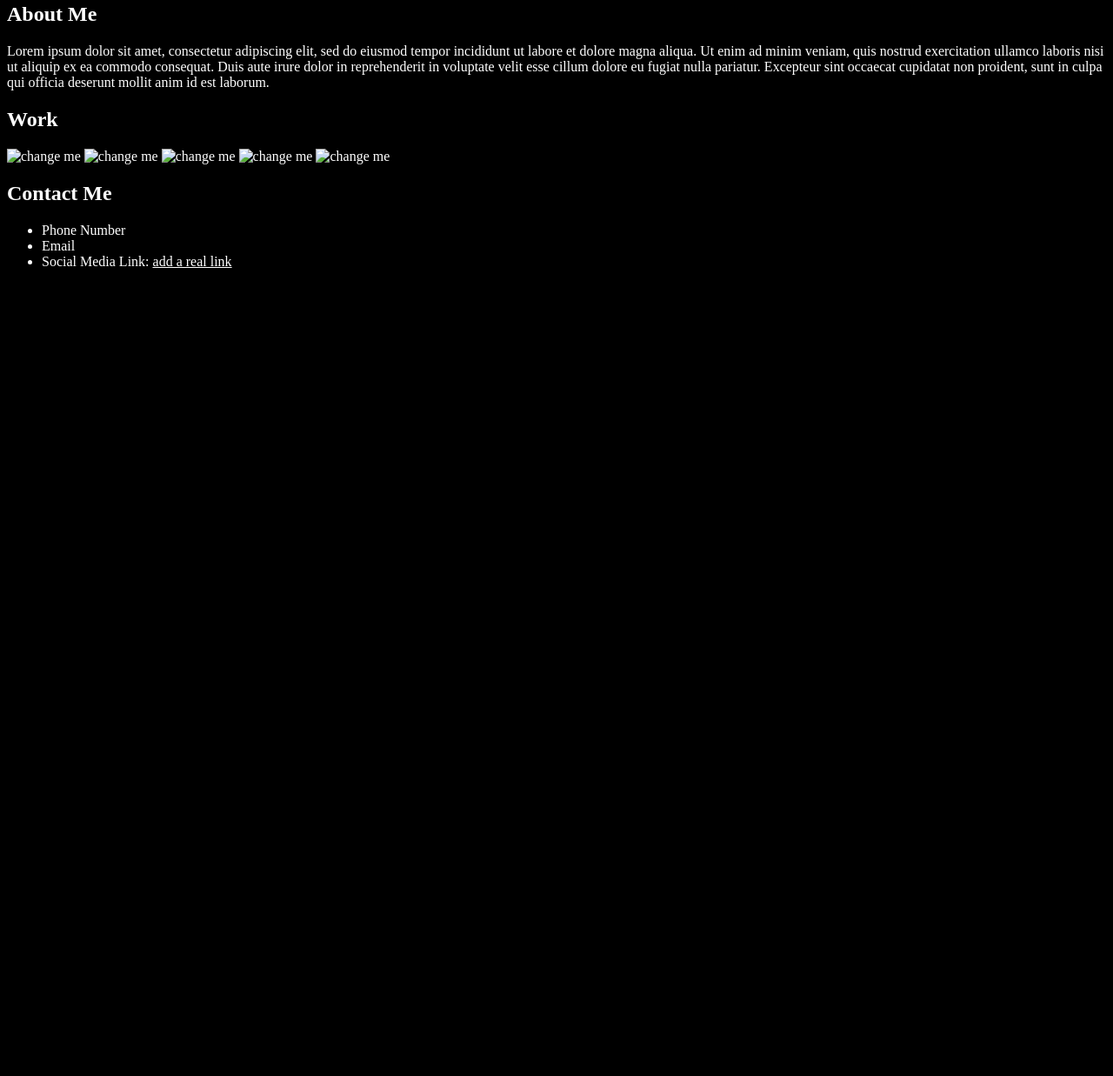
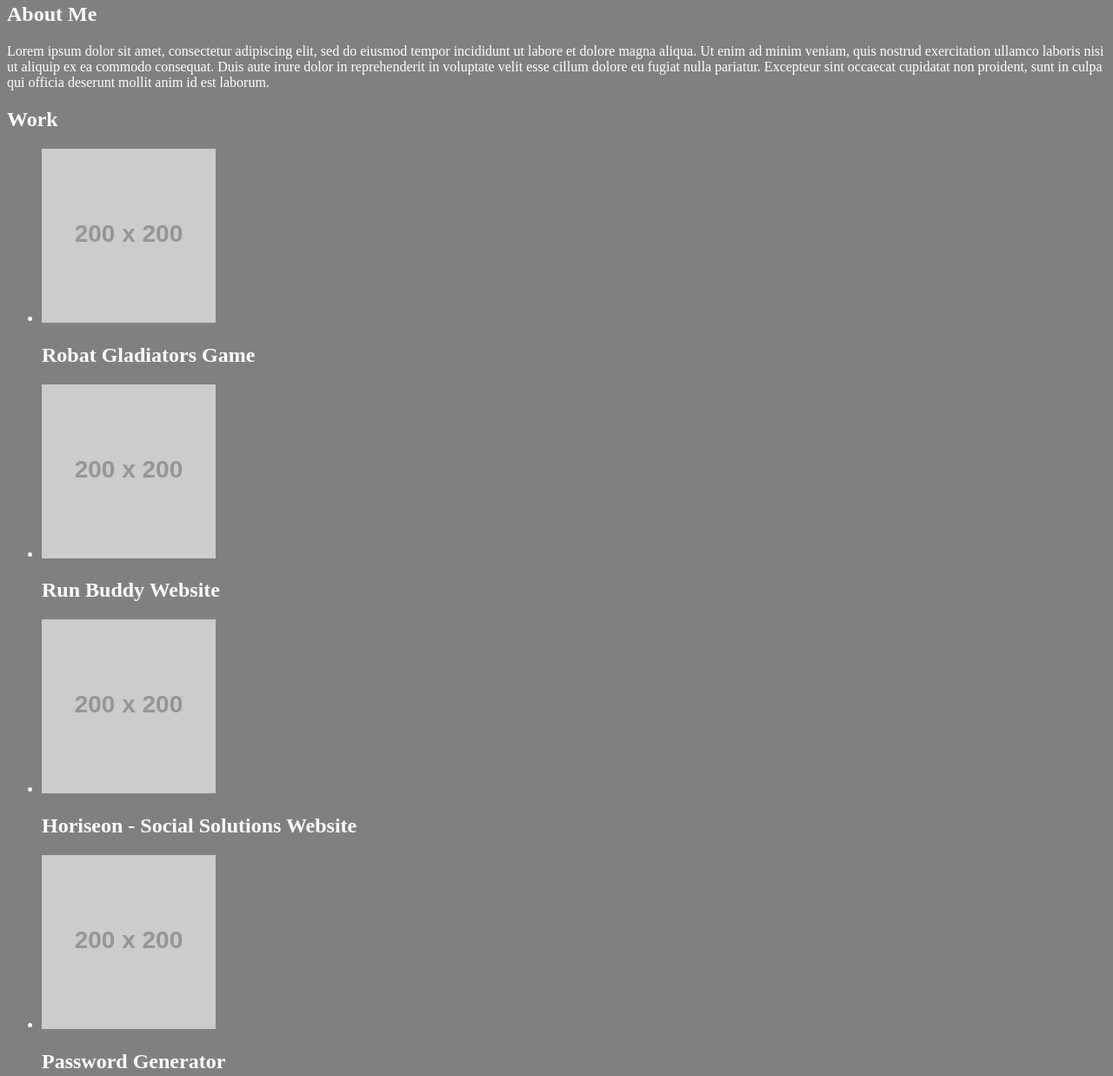
Before and after one commit to omarwright07/professional-portfolio, a plain HTML site: page index.html in a window 1280 px wide. Shown: the part 700-1937 px from the top of the page at 87% size. Before the commit the page ends 1026 px from the top, so only its background shows below. Drawn offline with Linux system fonts and the light colour scheme; placeholder pictures from the web are drawn by us.

Commit message:
added links and details to the work section

```diff
--- a/assets/css/style.css
+++ b/assets/css/style.css
@@ -1,4 +1,4 @@
 * {
-    background-color: black;
+    background-color: grey;
     color: white;
 }
--- a/index.html
+++ b/index.html
@@ -34,29 +34,46 @@
         </hero>
 
         <section>
-            <h1 id="about-me">About Me</h1>
+            <h1 class="section-header" id="about-me">About Me</h1>
             <p>
                 Lorem ipsum dolor sit amet, consectetur adipiscing elit, sed do eiusmod tempor incididunt ut labore et dolore magna aliqua. Ut enim ad minim veniam, quis nostrud exercitation ullamco laboris nisi ut aliquip ex ea commodo consequat. Duis aute irure dolor in reprehenderit in voluptate velit esse cillum dolore eu fugiat nulla pariatur. Excepteur sint occaecat cupidatat non proident, sunt in culpa qui officia deserunt mollit anim id est laborum.
             </p>
         </section>
 
         <section>
-            <h1 id="work">Work</h1>
+            <h1 class="section-header" id="work">Work</h1>
             <article>
-                <img src="" alt="change me">
-                <img src="" alt="change me">
-                <img src="" alt="change me">
-                <img src="" alt="change me">
-                <img src="" alt="change me">
+                <ul class="work-images">
+                    <li>
+                        <a href="https://omarwright07.github.io/robot-gladiators/" target="_blank"><img src="https://via.placeholder.com/200" alt="change me"></a>
+                        <h2>Robat Gladiators Game</h2>
+                    </li>
+                    <li>
+                        <a href="https://omarwright07.github.io/run-buddy/" target="_blank"><img src="https://via.placeholder.com/200" alt="change me"></a>
+                        <h2>Run Buddy Website</h2>
+                    </li>
+                    <li>
+                        <a href="https://omarwright07.github.io/horiseon-social-solutions/" target="_blank"><img src="https://via.placeholder.com/200" alt="change me"></a>
+                        <h2>Horiseon - Social Solutions Website</h2>
+                    </li>
+                    <li>
+                        <a href="https://omarwright07.github.io/password-generator/" target="_blank"><img src="https://via.placeholder.com/200" alt="change me"></a>
+                        <h2>Password Generator</h2>
+                    </li>
+                    <li>
+                        <a href="" target="_blank"><img src="https://via.placeholder.com/200" alt="change me"></a>
+                        <h2>Work Title</h2>
+                    </li>
+                </ul>
             </article>
         </section>
 
         <section>
-            <h1 id="contact-me">Contact Me</h1>
+            <h1 class="section-header" id="contact-me">Contact Me</h1>
             <ul>
                 <li>Phone Number</li>
                 <li>Email</li>
-                <li>Social Media Link: <a href="">add a real link</a></li>
+                <li><a href="" target="_blank">Social Media Link</a></li>
             </ul>
         </section>
 
```
